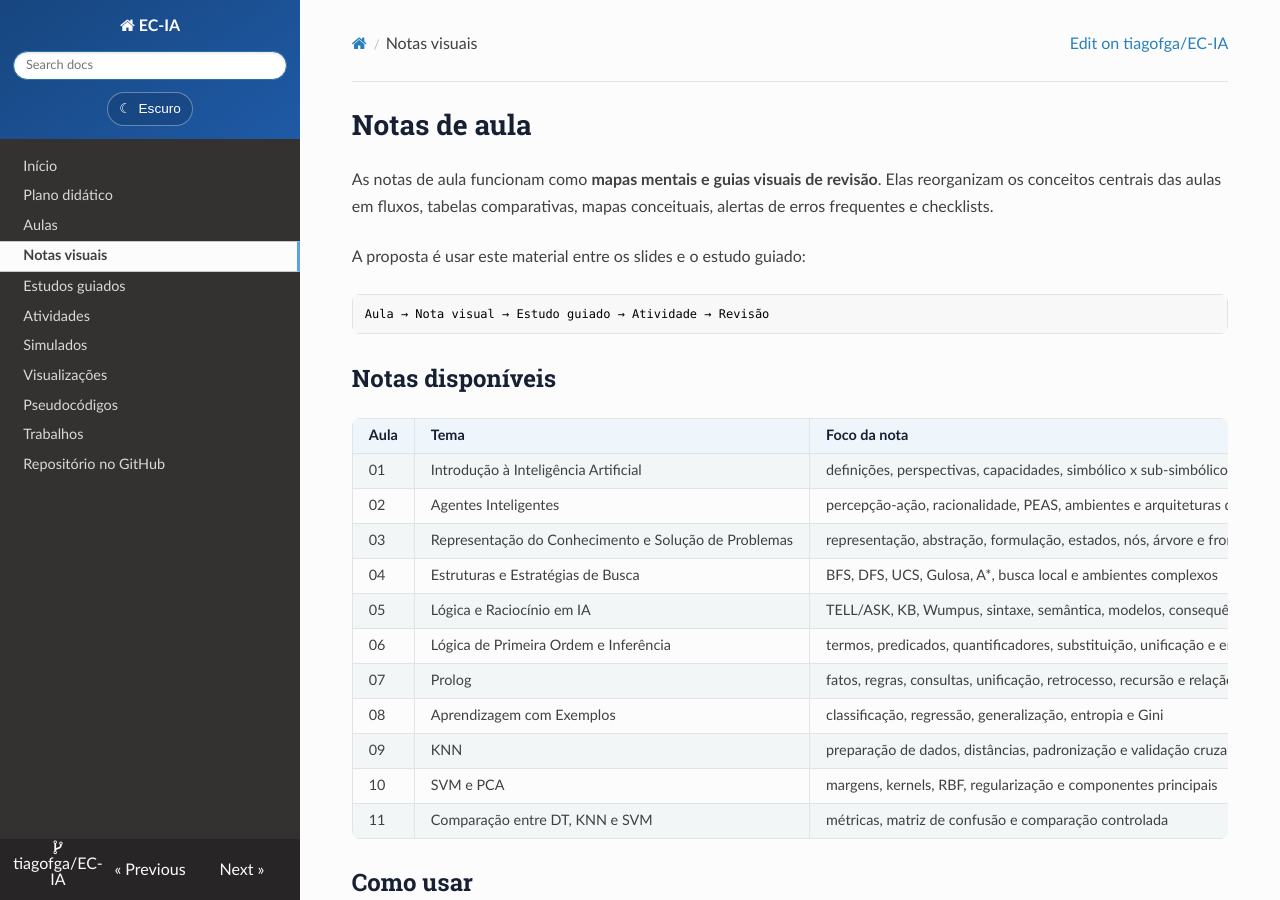
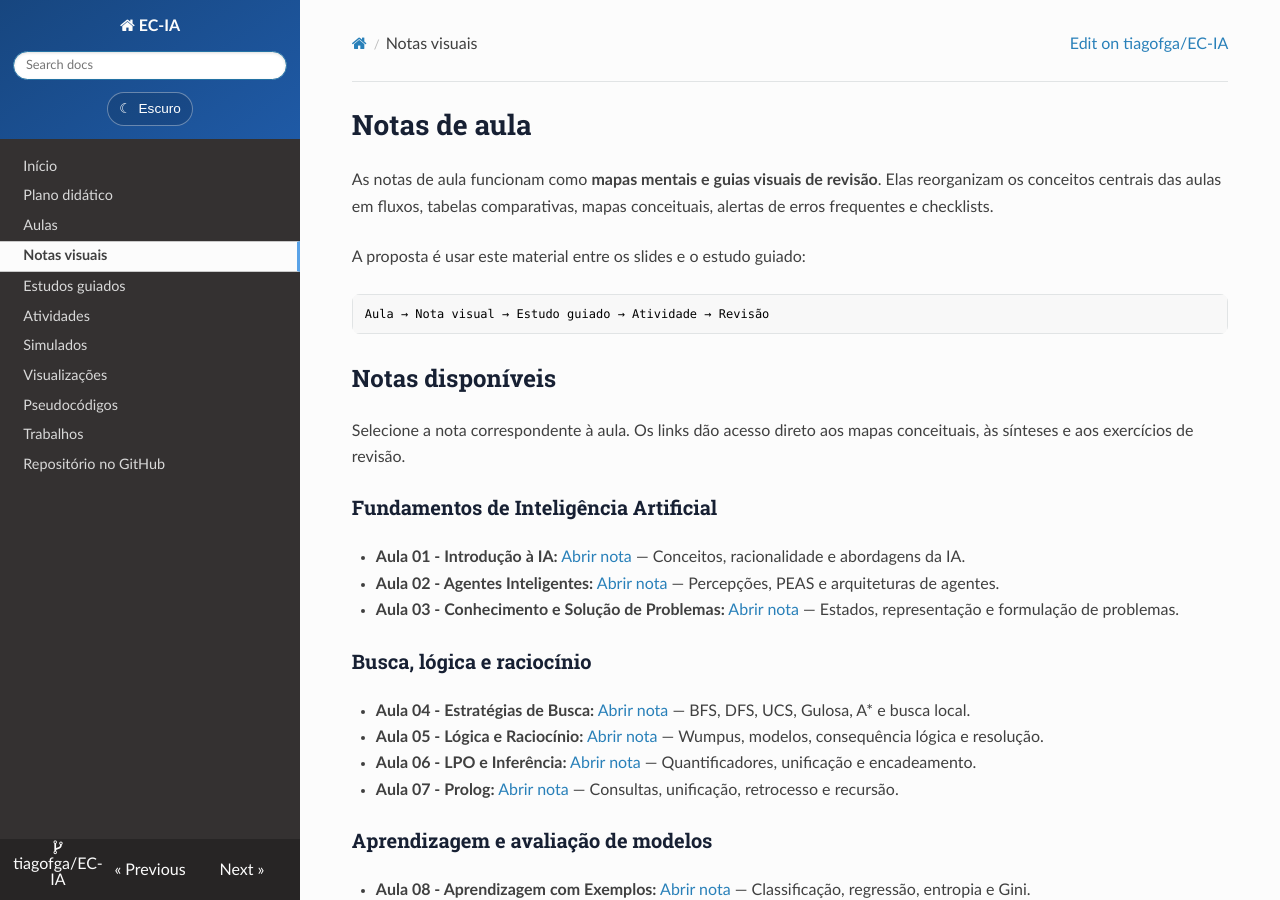
Before and after one commit to tiagofga/EC-IA, an MkDocs documentation site: the page built from docs/notas/index.md, in a window 1280 px wide and 900 px high. Built offline with MkDocs 1.6.1, drawn with Linux system fonts in a browser that asks for light colours; nearby versions of some CDN libraries; some of the changed text lies outside the part shown.

Commit message:
fix(notas): replace overflowing table with grouped links

```diff
--- a/docs/notas/index.md
+++ b/docs/notas/index.md
@@ -10,19 +10,27 @@ Aula → Nota visual → Estudo guiado → Atividade → Revisão
 
 ## Notas disponíveis
 
-| Aula | Tema | Foco da nota | Acesso |
-|---|---|---|---|
-| 01 | Introdução à Inteligência Artificial | definições, perspectivas, capacidades, simbólico x sub-simbólico, racionalidade | [Abrir nota](01-introducao/README.md) |
-| 02 | Agentes Inteligentes | percepção-ação, racionalidade, PEAS, ambientes e arquiteturas de agentes | [Abrir nota](02-agentes/README.md) |
-| 03 | Representação do Conhecimento e Solução de Problemas | representação, abstração, formulação, estados, nós, árvore e fronteira | [Abrir nota](03-conhecimento/README.md) |
-| 04 | Estruturas e Estratégias de Busca | BFS, DFS, UCS, Gulosa, A*, busca local e ambientes complexos | [Abrir nota](04-busca/README.md) |
-| 05 | Lógica e Raciocínio em IA | TELL/ASK, KB, Wumpus, sintaxe, semântica, modelos, consequência lógica e resolução | [Abrir nota](05-logica/README.md) |
-| 06 | Lógica de Primeira Ordem e Inferência | termos, predicados, quantificadores, substituição, unificação e encadeamento | [Abrir nota](06-lpo-inferencia/README.md) |
-| 07 | Prolog | fatos, regras, consultas, unificação, retrocesso, recursão e relação com DFS | [Abrir nota](07-prolog/README.md) |
-| 08 | Aprendizagem com Exemplos | classificação, regressão, generalização, entropia e Gini | [Abrir nota](08-aprendizagem-exemplos/README.md) |
-| 09 | KNN | preparação de dados, distâncias, padronização e validação cruzada | [Abrir nota](09-knn/README.md) |
-| 10 | SVM e PCA | margens, kernels, RBF, regularização e componentes principais | [Abrir nota](10-svm/README.md) |
-| 11 | Comparação entre DT, KNN e SVM | métricas, matriz de confusão e comparação controlada | [Abrir nota](11-atividade-comparacao/README.md) |
+Selecione a nota correspondente à aula. Os links dão acesso direto aos mapas conceituais, às sínteses e aos exercícios de revisão.
+
+### Fundamentos de Inteligência Artificial
+
+- **Aula 01 - Introdução à IA:** [Abrir nota](./01-introducao/README.md) — Conceitos, racionalidade e abordagens da IA.
+- **Aula 02 - Agentes Inteligentes:** [Abrir nota](./02-agentes/README.md) — Percepções, PEAS e arquiteturas de agentes.
+- **Aula 03 - Conhecimento e Solução de Problemas:** [Abrir nota](./03-conhecimento/README.md) — Estados, representação e formulação de problemas.
+
+### Busca, lógica e raciocínio
+
+- **Aula 04 - Estratégias de Busca:** [Abrir nota](./04-busca/README.md) — BFS, DFS, UCS, Gulosa, A* e busca local.
+- **Aula 05 - Lógica e Raciocínio:** [Abrir nota](./05-logica/README.md) — Wumpus, modelos, consequência lógica e resolução.
+- **Aula 06 - LPO e Inferência:** [Abrir nota](./06-lpo-inferencia/README.md) — Quantificadores, unificação e encadeamento.
+- **Aula 07 - Prolog:** [Abrir nota](./07-prolog/README.md) — Consultas, unificação, retrocesso e recursão.
+
+### Aprendizagem e avaliação de modelos
+
+- **Aula 08 - Aprendizagem com Exemplos:** [Abrir nota](./08-aprendizagem-exemplos/README.md) — Classificação, regressão, entropia e Gini.
+- **Aula 09 - KNN:** [Abrir nota](./09-knn/README.md) — Distância, preparação de dados e validação cruzada.
+- **Aula 10 - SVM e PCA:** [Abrir nota](./10-svm/README.md) — Margens, kernels, RBF e componentes principais.
+- **Aula 11 - Comparação DT, KNN e SVM:** [Abrir nota](./11-atividade-comparacao/README.md) — Métricas, matriz de confusão e comparação experimental.
 
 ## Como usar
 
```
